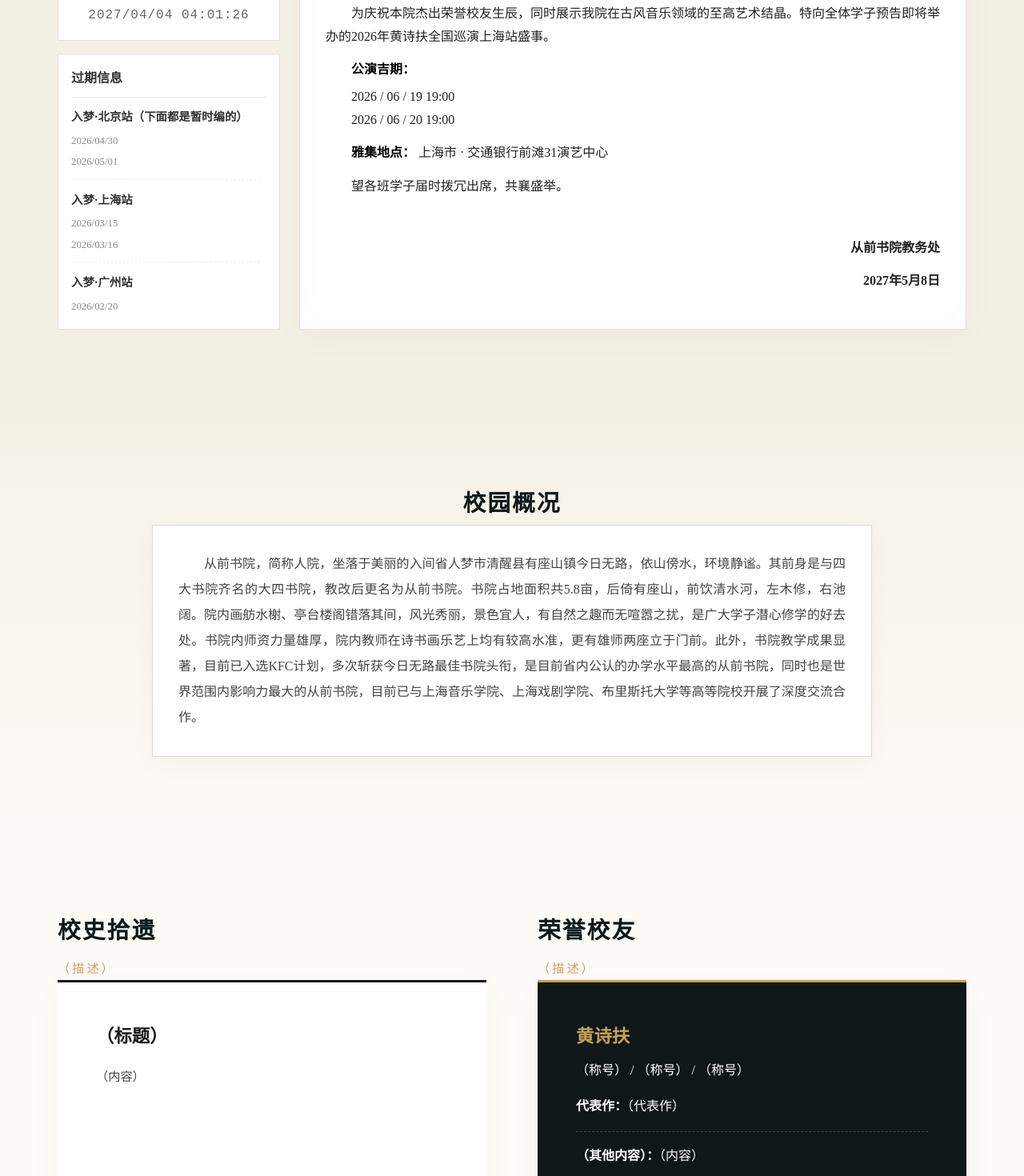
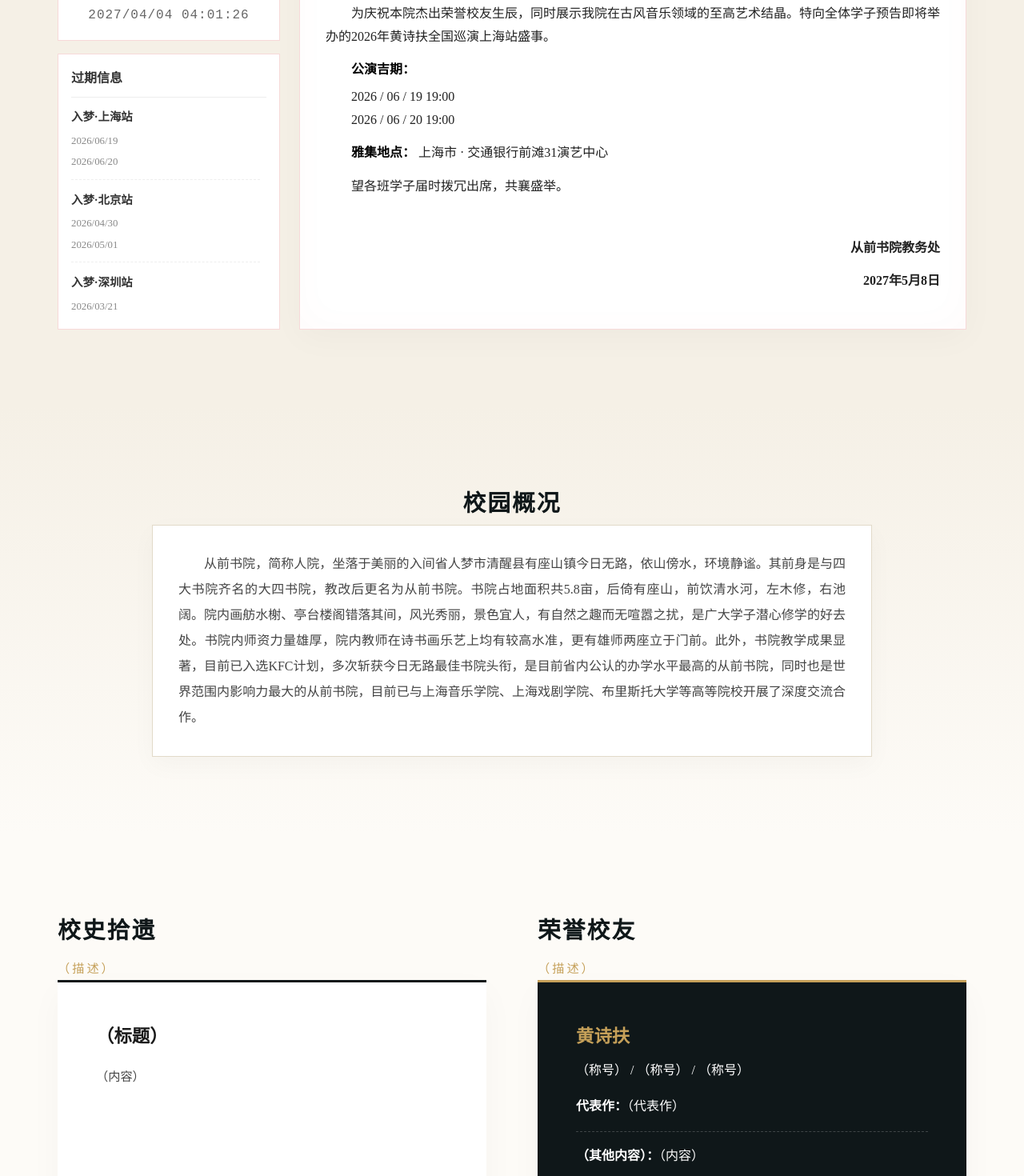
Before and after one commit to miaopan607/Once-Upon-An-Academy, a Vue app: page / in a window 1280 px wide. Shown: the part 860-2330 px from the top of the page at 80% size. Built offline with nearby package versions, Linux system fonts and the light colour scheme; the HTML template or start-up script is replaced by a standard one.

Commit message:
feat: 更新内容

```diff
--- a/src/views/Home.vue
+++ b/src/views/Home.vue
@@ -112,21 +112,41 @@ onUnmounted(() => {
   resizeObserver?.disconnect();
 });
 
+const getDateSortValue = (date: string) => {
+  const [year, month, day] = date.split('/').map(Number);
+
+  return new Date(year, month - 1, day).getTime();
+};
+
+const getExpiredInfoSortValue = (dates: string[]) => {
+  const sortDate = dates[dates.length - 1] ?? dates[0] ?? '1970/01/01';
+
+  return getDateSortValue(sortDate);
+};
+
 // 过期信息数据
 const expiredInfo = [
-  { name: '入梦·北京站（下面都是暂时编的）', dates: ['2026/04/30', '2026/05/01'] },
-  { name: '入梦·上海站', dates: ['2026/03/15', '2026/03/16'] },
-  { name: '入梦·广州站', dates: ['2026/02/20', '2026/02/21', '2026/02/22'] },
-  { name: '入梦·成都站', dates: ['2026/01/10', '2026/01/11'] },
-  { name: '入梦·杭州站', dates: ['2025/12/25', '2025/12/26'] },
-  { name: '入梦·南京站', dates: ['2025/12/05', '2025/12/06'] },
-  { name: '入梦·西安站', dates: ['2025/11/20', '2025/11/21'] },
-  { name: '入梦·武汉站', dates: ['2025/11/01', '2025/11/02'] },
-  { name: '入梦·深圳站', dates: ['2025/10/15', '2025/10/16'] },
-  { name: '入梦·重庆站', dates: ['2025/09/28', '2025/09/29'] },
-  { name: '入梦·苏州站', dates: ['2025/09/10', '2025/09/11'] },
-  { name: '入梦·天津站', dates: ['2025/08/22', '2025/08/23'] },
-];
+  { name: '人间·广州站', dates: ['2023/05/02'] },
+  { name: '人间·武汉站', dates: ['2023/06/10'] },
+  { name: '人间·成都站', dates: ['2023/06/17'] },
+  { name: '人间·南京站', dates: ['2023/06/22'] },
+  { name: '人间·西安站', dates: ['2023/07/08'] },
+  { name: '人间·沈阳站', dates: ['2023/08/05'] },
+  { name: '人间·福州站', dates: ['2023/08/19'] },
+  { name: '人间·杭州站', dates: ['2023/08/26'] },
+  { name: '人间·北京站', dates: ['2023/09/09'] },
+  { name: '人间·重庆站', dates: ['2023/09/23'] },
+  { name: '人间·上海站', dates: ['2023/09/30'] },
+  { name: '人间·长沙站', dates: ['2023/10/05'] },
+  { name: '入梦·杭州站', dates: ['2025/06/28'] },
+  { name: '入梦·济南站', dates: ['2025/08/02'] },
+  { name: '入梦·成都站', dates: ['2025/08/23'] },
+  { name: '入梦·武汉站', dates: ['2025/10/04', '2025/10/06'] },
+  { name: '入梦·苏州站', dates: ['2025/12/06', '2025/12/07'] },
+  { name: '入梦·深圳站', dates: ['2026/03/21', '2026/03/22'] },
+  { name: '入梦·北京站', dates: ['2026/04/30', '2026/05/01'] },
+  { name: '入梦·上海站', dates: ['2026/06/19', '2026/06/20'] },
+].sort((a, b) => getExpiredInfoSortValue(b.dates) - getExpiredInfoSortValue(a.dates));
 </script>
 
 <template>
@@ -169,10 +189,12 @@ const expiredInfo = [
                         <stop offset="100%" style="stop-color:#C5A059;stop-opacity:1" />
                       </linearGradient>
                     </defs>
-                    <path d="M100,20 C140,20 170,50 170,90 C170,130 140,160 100,160 C70,160 50,140 50,110 C50,80 70,60 100,60 C120,60 135,75 135,95 C135,115 120,130 100,130"
-                          fill="none" stroke="url(#mobiusGrad)" stroke-width="8" stroke-linecap="round"/>
-                    <path d="M100,180 C60,180 30,150 30,110 C30,70 60,40 100,40 C130,40 150,60 150,90 C150,120 130,140 100,140 C80,140 65,125 65,105 C65,85 80,70 100,70"
-                          fill="none" stroke="url(#mobiusGrad)" stroke-width="8" stroke-linecap="round" opacity="0.6"/>
+                    <path
+                      d="M100,20 C140,20 170,50 170,90 C170,130 140,160 100,160 C70,160 50,140 50,110 C50,80 70,60 100,60 C120,60 135,75 135,95 C135,115 120,130 100,130"
+                      fill="none" stroke="url(#mobiusGrad)" stroke-width="8" stroke-linecap="round" />
+                    <path
+                      d="M100,180 C60,180 30,150 30,110 C30,70 60,40 100,40 C130,40 150,60 150,90 C150,120 130,140 100,140 C80,140 65,125 65,105 C65,85 80,70 100,70"
+                      fill="none" stroke="url(#mobiusGrad)" stroke-width="8" stroke-linecap="round" opacity="0.6" />
                   </svg>
                 </div>
                 <div class="time-display" ref="timeDisplayEl">{{ currentTime }}</div>
@@ -349,7 +371,11 @@ const expiredInfo = [
         <div class="container text-center">
           <button class="entry-btn" @click="goToRecruit">
             <span>前往 · 招募与培养</span>
-            <svg width="20" height="20" viewBox="0 0 24 24" fill="none" stroke="currentColor" stroke-width="2" stroke-linecap="round" stroke-linejoin="round"><path d="M5 12h14"/><path d="m12 5 7 7-7 7"/></svg>
+            <svg width="20" height="20" viewBox="0 0 24 24" fill="none" stroke="currentColor" stroke-width="2"
+              stroke-linecap="round" stroke-linejoin="round">
+              <path d="M5 12h14" />
+              <path d="m12 5 7 7-7 7" />
+            </svg>
           </button>
         </div>
       </section>
```
